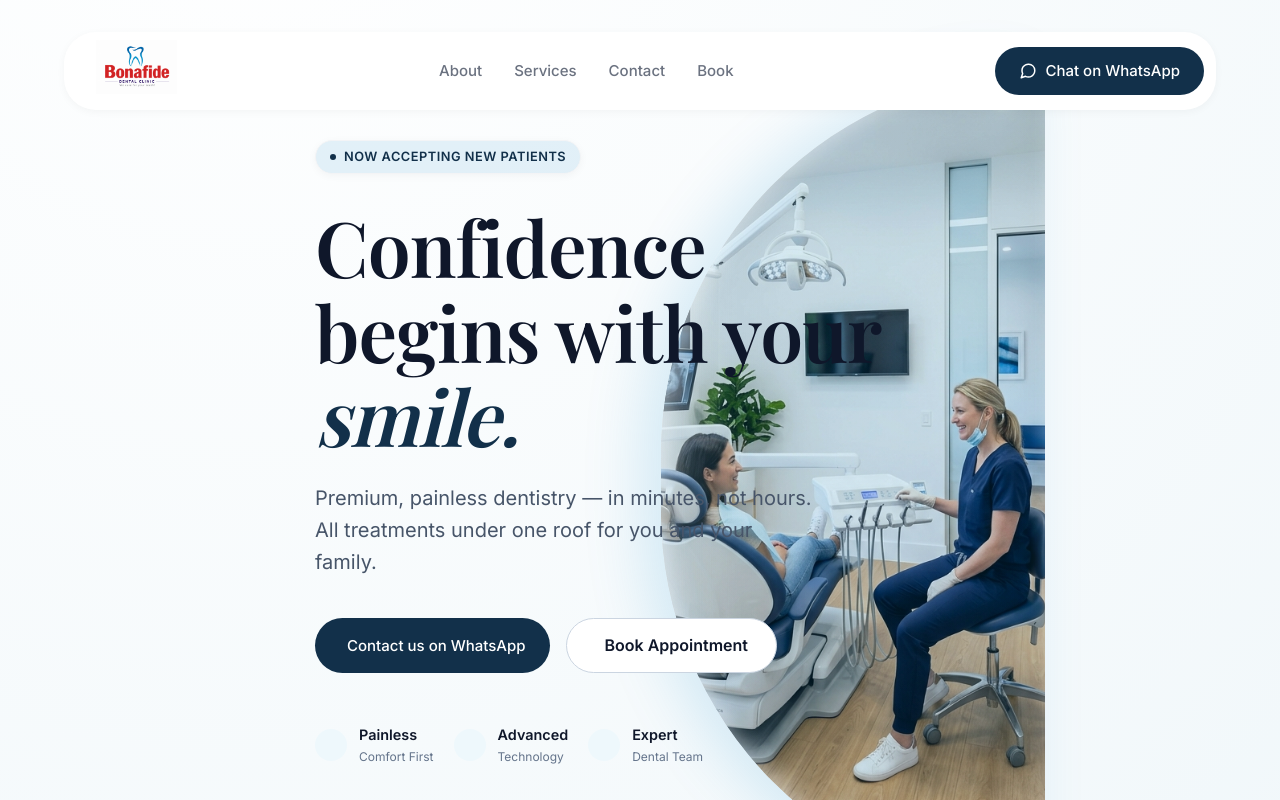
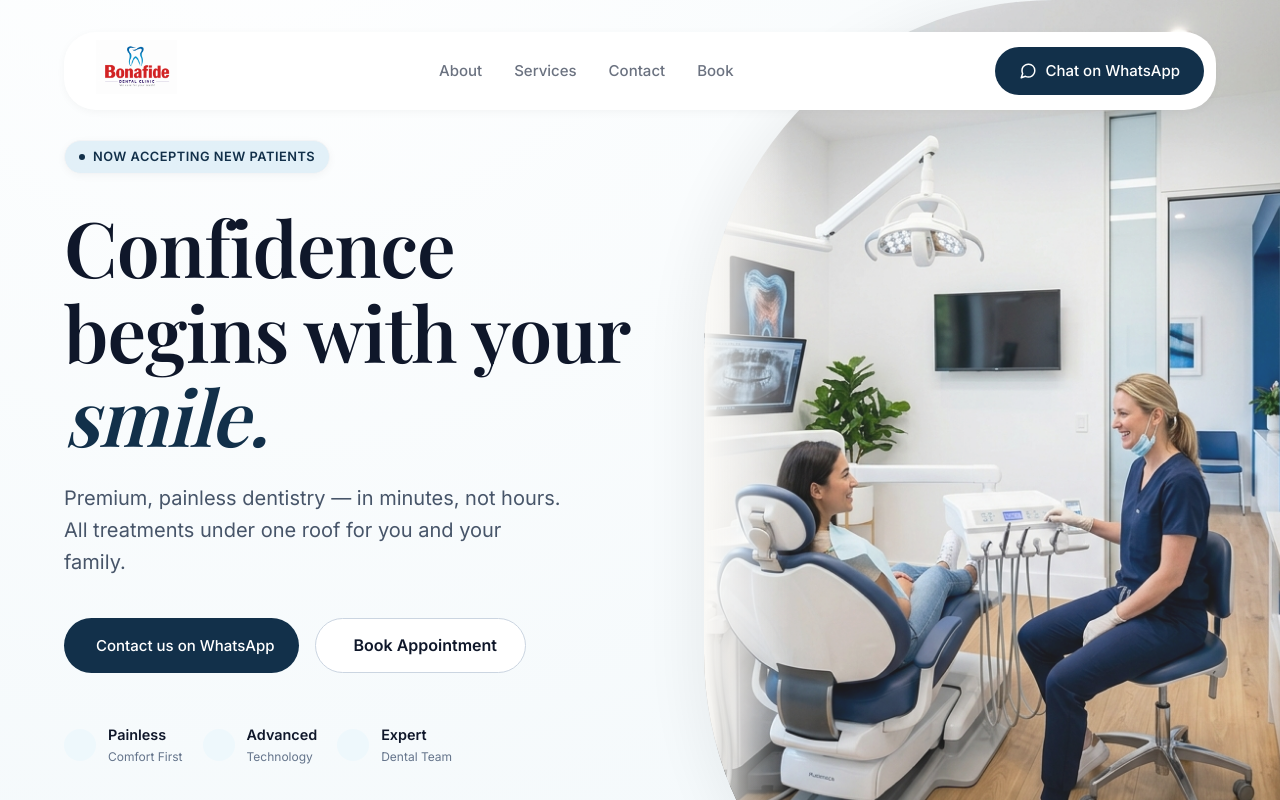
Before and after one commit to AhanaKulkarni/Bonafide-Dental, a React (Vite) app: page / in a window 1280 px wide. Shown: the top 800 px of the page. Built offline with nearby package versions, Linux system fonts and the light colour scheme; a web font is replaced by a local one.

Commit message:
Fix hero layout overlap and align image perfectly to the right edge

```diff
--- a/src/components/Hero.css
+++ b/src/components/Hero.css
@@ -12,17 +12,18 @@
 .hero-grid {
   display: flex;
   align-items: center;
-  justify-content: space-between;
+  justify-content: flex-start; /* Align left */
   flex-grow: 1;
   position: relative;
   z-index: 2;
-  gap: 40px;
   min-height: 60vh;
+  width: 100%;
 }
 
 .hero-content {
-  flex: 1;
-  max-width: 650px;
+  width: 100%;
+  max-width: 55%; /* Prevent overlap with the 45% image */
+  padding-right: 40px;
   text-align: left;
   z-index: 2;
   padding-bottom: 60px;
@@ -146,11 +147,10 @@
 /* Right side Image */
 .hero-image-container {
   position: absolute;
-  right: -8%;
-  top: 50%;
-  transform: translateY(-50%);
-  width: 55%;
-  height: 120%;
+  right: 0;
+  top: 0;
+  width: 45vw; /* Take exactly 45% of the screen width */
+  height: 100%;
   z-index: 1;
   pointer-events: none;
 }
@@ -159,8 +159,9 @@
   width: 100%;
   height: 100%;
   object-fit: cover;
-  border-radius: 400px 0 0 400px;
-  box-shadow: -20px 0 60px rgba(2, 132, 199, 0.15);
+  object-position: center;
+  border-radius: 350px 0 0 350px;
+  box-shadow: -15px 0 50px rgba(0, 0, 0, 0.05);
 }
 
 .hero-image-overlay {
@@ -169,17 +170,16 @@
   left: 0;
   width: 100%;
   height: 100%;
-  border-radius: 400px 0 0 400px;
-  background: linear-gradient(90deg, rgba(255,255,255,0.2) 0%, rgba(255,255,255,0) 20%),
-              linear-gradient(rgba(2,132,199,0.15), rgba(2,132,199,0.15));
-  box-shadow: inset 5px 0 20px rgba(255,255,255,0.4);
+  border-radius: 350px 0 0 350px;
+  background: linear-gradient(90deg, rgba(250,249,246,1) 0%, rgba(250,249,246,0) 15%),
+              linear-gradient(rgba(255,255,255,0.1), rgba(255,255,255,0.1));
 }
 
 /* Stats Bar */
 .hero-stats-wrapper {
   position: relative;
   z-index: 3;
-  margin-top: 20px;
+  margin-top: 0px;
   display: flex;
   justify-content: center;
 }
--- a/src/components/Hero.jsx
+++ b/src/components/Hero.jsx
@@ -5,6 +5,12 @@ import heroBg from '../assets/hero_bg.jpg';
 const Hero = () => {
   return (
     <section className="hero" id="home">
+      {/* Background Image Container spanning to right edge */}
+      <div className="hero-image-container">
+        <img src={heroBg} alt="Bonafide Dental Clinic" className="hero-img" />
+        <div className="hero-image-overlay"></div>
+      </div>
+
       <div className="hero-grid container">
         <div className="hero-content">
           <div className="badge">
@@ -55,11 +61,6 @@ const Hero = () => {
             </div>
           </div>
         </div>
-
-        <div className="hero-image-container">
-          <img src={heroBg} alt="Bonafide Dental Clinic" className="hero-img" />
-          <div className="hero-image-overlay"></div>
-        </div>
       </div>
 
       <div className="hero-stats-wrapper container">
```
